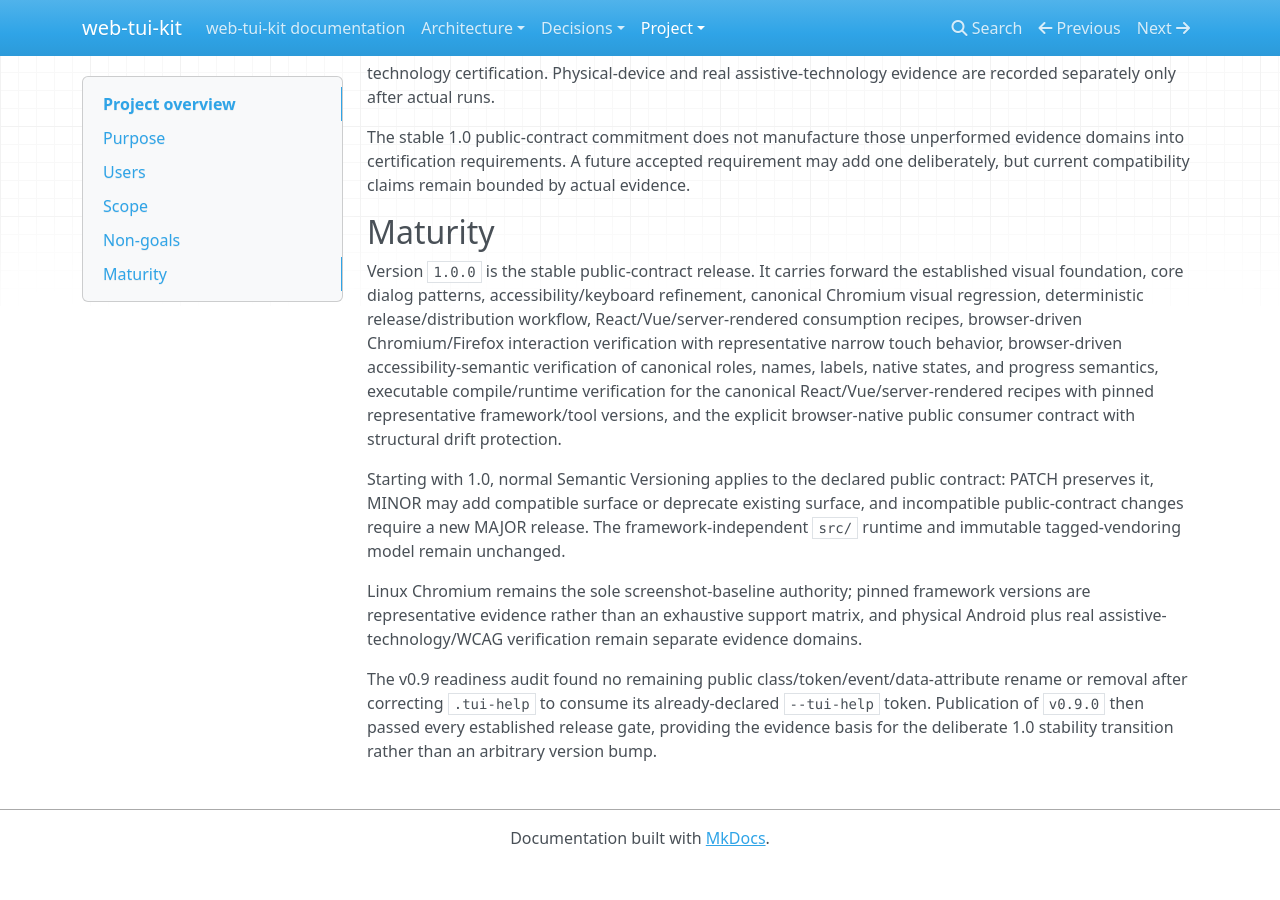
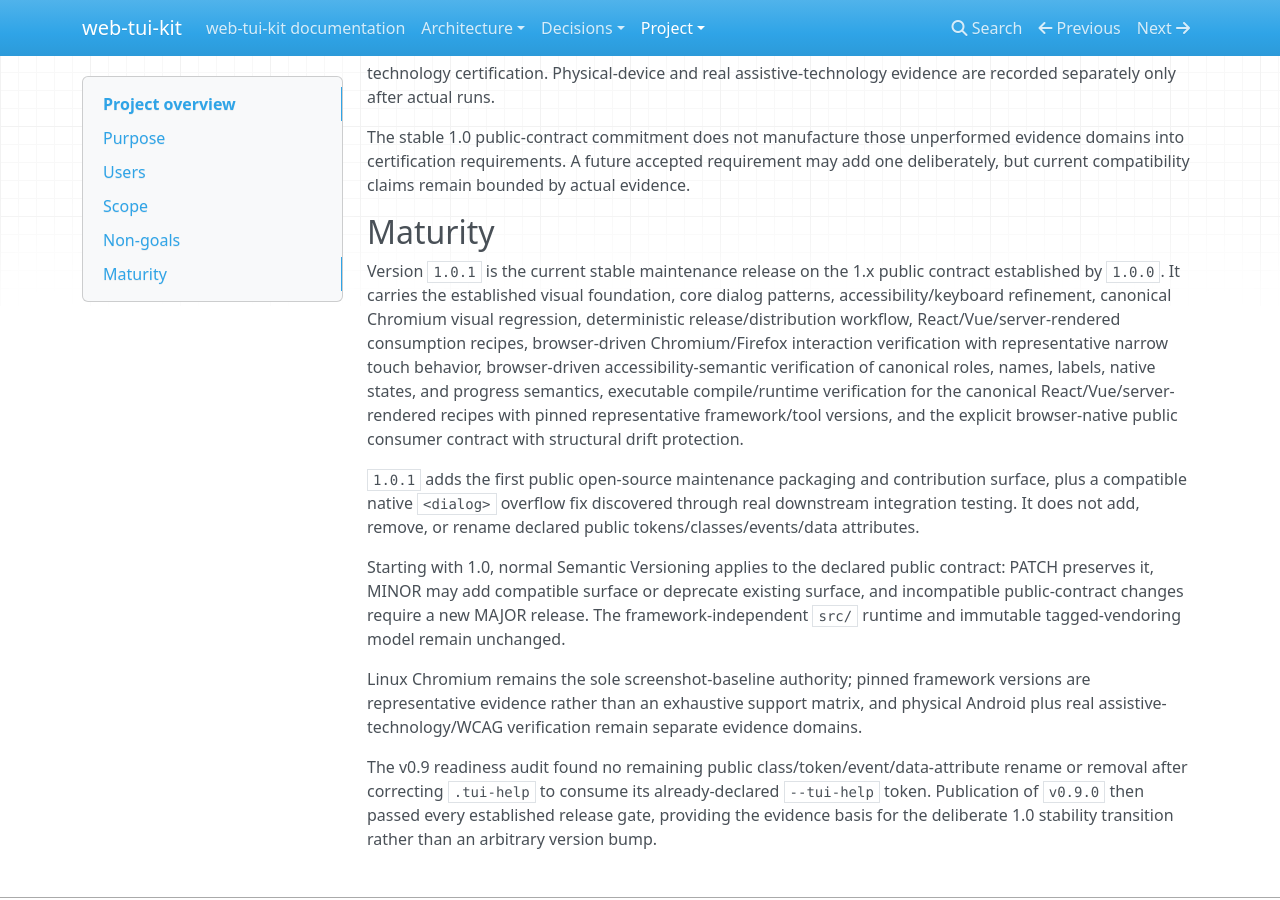
Before and after one commit to 1990jk1990/web-tui-kit, an MkDocs documentation site: the page built from docs/project/overview.md, in a window 1280 px wide and 900 px high, scrolled down 1427 px. Built offline with MkDocs 1.6.1, drawn with Linux system fonts in a browser that asks for light colours; nearby versions of some CDN libraries; before the commit the page ends 2293 px from its top, so only the background shows below that.

```diff
--- a/docs/project/overview.md
+++ b/docs/project/overview.md
@@ -36,7 +36,9 @@ The stable 1.0 public-contract commitment does not manufacture those unperformed
 
 ## Maturity
 
-Version `1.0.0` is the stable public-contract release. It carries forward the established visual foundation, core dialog patterns, accessibility/keyboard refinement, canonical Chromium visual regression, deterministic release/distribution workflow, React/Vue/server-rendered consumption recipes, browser-driven Chromium/Firefox interaction verification with representative narrow touch behavior, browser-driven accessibility-semantic verification of canonical roles, names, labels, native states, and progress semantics, executable compile/runtime verification for the canonical React/Vue/server-rendered recipes with pinned representative framework/tool versions, and the explicit browser-native public consumer contract with structural drift protection.
+Version `1.0.1` is the current stable maintenance release on the 1.x public contract established by `1.0.0`. It carries the established visual foundation, core dialog patterns, accessibility/keyboard refinement, canonical Chromium visual regression, deterministic release/distribution workflow, React/Vue/server-rendered consumption recipes, browser-driven Chromium/Firefox interaction verification with representative narrow touch behavior, browser-driven accessibility-semantic verification of canonical roles, names, labels, native states, and progress semantics, executable compile/runtime verification for the canonical React/Vue/server-rendered recipes with pinned representative framework/tool versions, and the explicit browser-native public consumer contract with structural drift protection.
+
+`1.0.1` adds the first public open-source maintenance packaging and contribution surface, plus a compatible native `<dialog>` overflow fix discovered through real downstream integration testing. It does not add, remove, or rename declared public tokens/classes/events/data attributes.
 
 Starting with 1.0, normal Semantic Versioning applies to the declared public contract: PATCH preserves it, MINOR may add compatible surface or deprecate existing surface, and incompatible public-contract changes require a new MAJOR release. The framework-independent `src/` runtime and immutable tagged-vendoring model remain unchanged.
 
```
